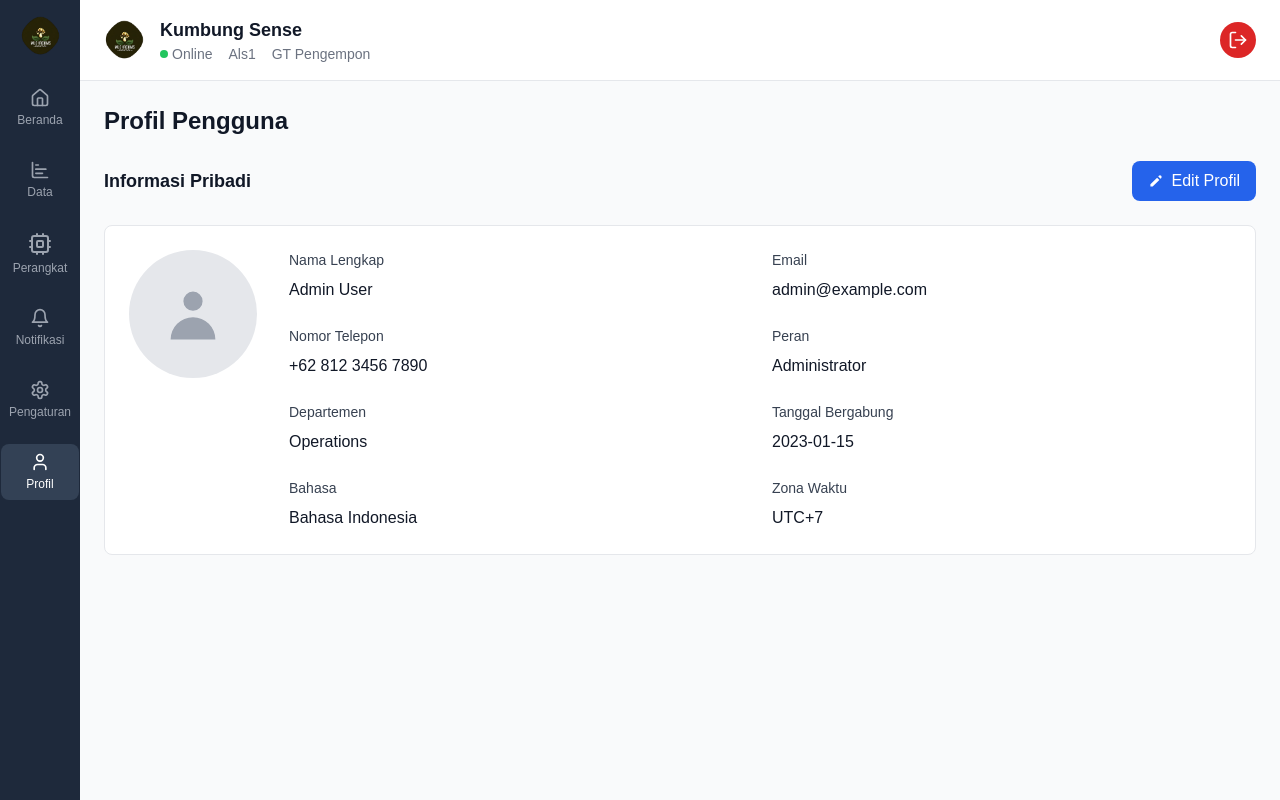
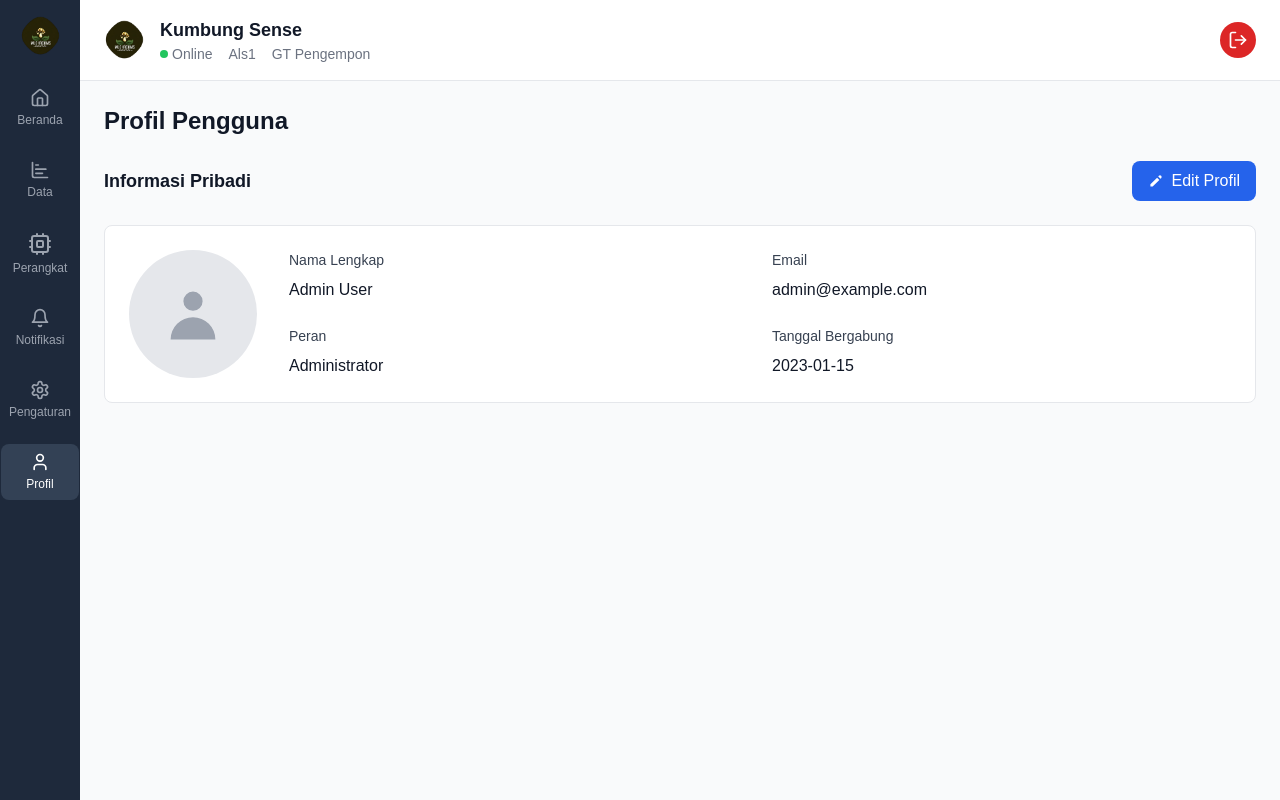
Before and after one commit to evanalif113/CAPSTONE-PROJECT-SAINS_DATA, a Next.js app in the folder Front-End/: page /profile in a window 1280 px wide. Built offline with nearby package versions, Linux system fonts and the light colour scheme.

Commit message:
Remove unnecessary variabel from profile, gomenasaii

```diff
--- a/Front-End/app/profile/page.tsx
+++ b/Front-End/app/profile/page.tsx
@@ -8,20 +8,23 @@ import { getNavItems } from "@/components/navItems";
 export default function Profile() {
   const [activeTab, setActiveTab] = useState("Personal Information");
   const [isEditing, setIsEditing] = useState(false);
+
+    // Handler untuk logout
+  const handleLogout = () => {
+    window.location.href = "/logout";
+  };
+
+  // Ambil navItems dengan menu aktif
+  const navItems = getNavItems("/profile");
+
   const [profileData, setProfileData] = useState({
     name: "Admin User",
     email: "admin@example.com",
-    phone: "+62 812 3456 7890",
     role: "Administrator",
-    department: "Operations",
     joinDate: "2023-01-15",
-    language: "Bahasa Indonesia",
-    timezone: "UTC+7",
-    twoFactorEnabled: true,
     notificationPreferences: {
       email: true,
       push: true,
-      sms: false,
     },
   });
 
@@ -31,13 +34,7 @@ export default function Profile() {
     confirm: "",
   });
 
-  // Handler untuk logout
-  const handleLogout = () => {
-    window.location.href = "/logout";
-  };
 
-  // Ambil navItems dengan menu aktif
-  const navItems = getNavItems("/profile");
 
   // Ikon-ikon yang dipakai di konten
   const EditIcon = () => (
@@ -301,27 +298,6 @@ export default function Profile() {
 
                     <div>
                       <label className="block text-sm font-medium text-gray-700 mb-2">
-                        Nomor Telepon
-                      </label>
-                      {isEditing ? (
-                        <input
-                          type="tel"
-                          value={profileData.phone}
-                          onChange={(e) =>
-                            setProfileData({
-                              ...profileData,
-                              phone: e.target.value,
-                            })
-                          }
-                          className="w-full px-3 py-2 border border-gray-300 rounded-lg focus:ring-2 focus:ring-blue-500 focus:border-blue-500"
-                        />
-                      ) : (
-                        <p className="text-gray-900">{profileData.phone}</p>
-                      )}
-                    </div>
-
-                    <div>
-                      <label className="block text-sm font-medium text-gray-700 mb-2">
                         Peran
                       </label>
                       {isEditing ? (
@@ -347,79 +323,9 @@ export default function Profile() {
 
                     <div>
                       <label className="block text-sm font-medium text-gray-700 mb-2">
-                        Departemen
-                      </label>
-                      {isEditing ? (
-                        <input
-                          type="text"
-                          value={profileData.department}
-                          onChange={(e) =>
-                            setProfileData({
-                              ...profileData,
-                              department: e.target.value,
-                            })
-                          }
-                          className="w-full px-3 py-2 border border-gray-300 rounded-lg focus:ring-2 focus:ring-blue-500 focus:border-blue-500"
-                        />
-                      ) : (
-                        <p className="text-gray-900">
-                          {profileData.department}
-                        </p>
-                      )}
-                    </div>
-
-                    <div>
-                      <label className="block text-sm font-medium text-gray-700 mb-2">
                         Tanggal Bergabung
                       </label>
                       <p className="text-gray-900">{profileData.joinDate}</p>
-                    </div>
-
-                    <div>
-                      <label className="block text-sm font-medium text-gray-700 mb-2">
-                        Bahasa
-                      </label>
-                      {isEditing ? (
-                        <select
-                          value={profileData.language}
-                          onChange={(e) =>
-                            setProfileData({
-                              ...profileData,
-                              language: e.target.value,
-                            })
-                          }
-                          className="w-full px-3 py-2 border border-gray-300 rounded-lg focus:ring-2 focus:ring-blue-500 focus:border-blue-500"
-                        >
-                          <option>Bahasa Indonesia</option>
-                          <option>English</option>
-                        </select>
-                      ) : (
-                        <p className="text-gray-900">{profileData.language}</p>
-                      )}
-                    </div>
-
-                    <div>
-                      <label className="block text-sm font-medium text-gray-700 mb-2">
-                        Zona Waktu
-                      </label>
-                      {isEditing ? (
-                        <select
-                          value={profileData.timezone}
-                          onChange={(e) =>
-                            setProfileData({
-                              ...profileData,
-                              timezone: e.target.value,
-                            })
-                          }
-                          className="w-full px-3 py-2 border border-gray-300 rounded-lg focus:ring-2 focus:ring-blue-500 focus:border-blue-500"
-                        >
-                          <option>UTC+7</option>
-                          <option>UTC+8</option>
-                          <option>UTC+9</option>
-                        </select>
-                      ) : (
-                        <p className="text-gray-900">{profileData.timezone}</p>
-                      )}
                     </div>
                   </div>
                 </div>
--- a/Front-End/components/navItems.ts
+++ b/Front-End/components/navItems.ts
@@ -4,7 +4,7 @@ import { HomeIcon, ChartBarIcon, BellIcon, SettingsIcon, UserIcon } from "./Icon
 export const baseNavItems = [
   { name: "Beranda", href: "/", icon: HomeIcon },
   { name: "Data", href: "/data-history", icon: ChartBarIcon },
-  { name: "Perangkat", href: "/perangkat", icon: CpuIcon }, // Bisa diganti dengan ikon grafik yang sesuai
+  { name: "Perangkat", href: "/device", icon: CpuIcon }, // Bisa diganti dengan ikon grafik yang sesuai
   { name: "Notifikasi", href: "/alerts", icon: BellIcon },
   { name: "Pengaturan", href: "/settings", icon: SettingsIcon },
   { name: "Profil", href: "/profile", icon: UserIcon },
```
